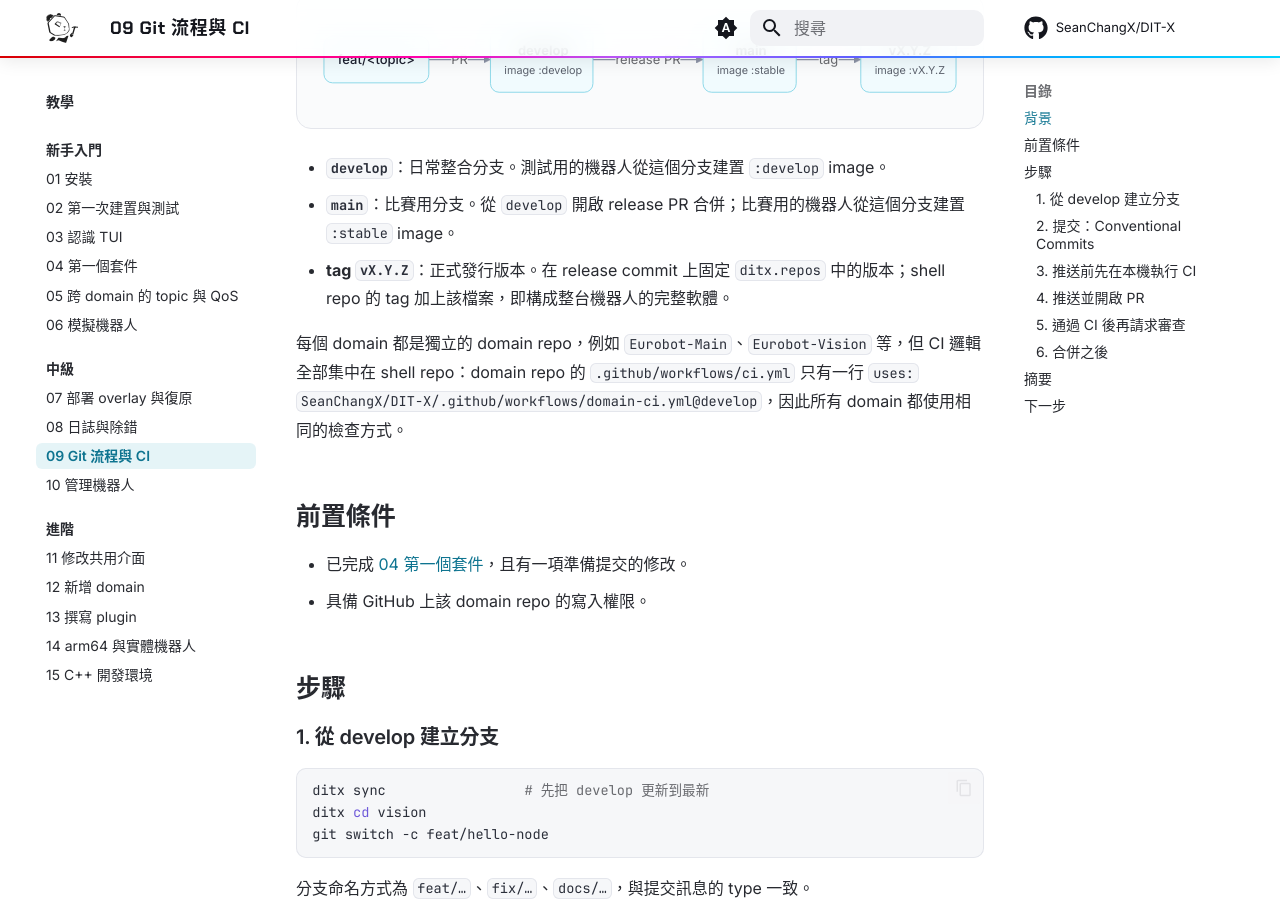
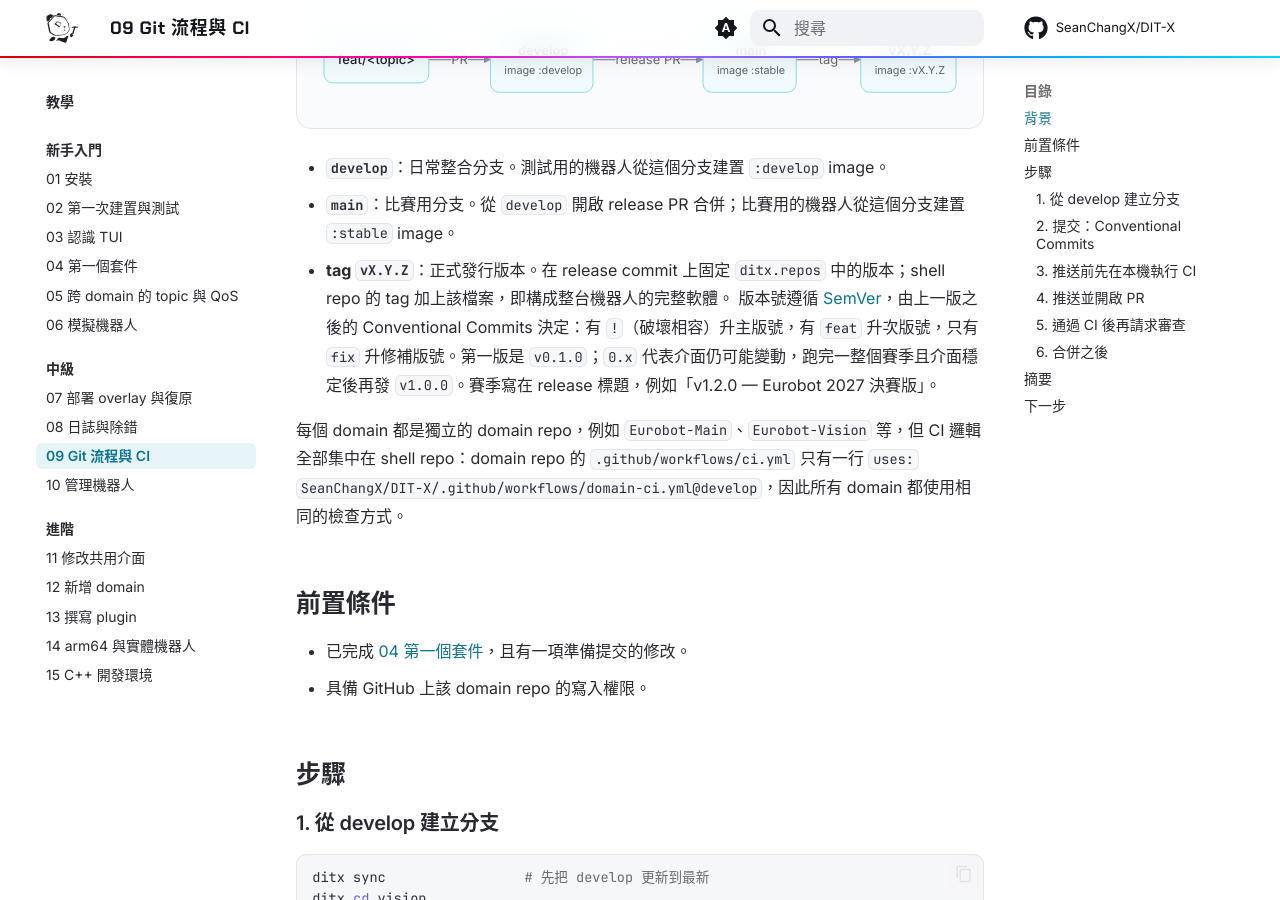
Before and after one commit to DIT-ROBOTICS/DIT-X, an MkDocs documentation site: the page built from docs/tutorials/intermediate/09-git-ci.md, in a window 1280 px wide and 900 px high, scrolled down 461 px. Built offline with MkDocs 1.6.1 and Material for MkDocs 9.7.7, drawn with Linux system fonts in a browser that asks for light colours; comment, search, counter and statistics services are not loaded.

Commit message:
docs: releases are SemVer tags derived from Conventional Commits (#9)
The README gave `v2027.1.0` (CalVer) as the release example, while
tutorial 09, CONTRIBUTING, CHANGELOG, robots.ini and `ditx` all use
`vX.Y.Z`.

Decision: [SemVer](https://semver.org), derived from the Conventional
Commits since the last release (`!` → major, `feat` → minor, `fix` →
patch). First release `v0.1.0`; `v1.0.0` once the interfaces are stable
for a season. The season goes in the release title, e.g. "v1.2.0 —
Eurobot 2027 final".

- README: the release sentence.
- Tutorial 09: the versioning rule under the tag bullet.

```diff
--- a/docs/tutorials/intermediate/09-git-ci.md
+++ b/docs/tutorials/intermediate/09-git-ci.md
@@ -16,6 +16,7 @@ flowchart LR
 - **`develop`**：日常整合分支。測試用的機器人從這個分支建置 `:develop` image。
 - **`main`**：比賽用分支。從 `develop` 開啟 release PR 合併；比賽用的機器人從這個分支建置 `:stable` image。
 - **tag `vX.Y.Z`**：正式發行版本。在 release commit 上固定 `ditx.repos` 中的版本；shell repo 的 tag 加上該檔案，即構成整台機器人的完整軟體。
+  版本號遵循 [SemVer](https://semver.org)，由上一版之後的 Conventional Commits 決定：有 `!`（破壞相容）升主版號，有 `feat` 升次版號，只有 `fix` 升修補版號。第一版是 `v0.1.0`；`0.x` 代表介面仍可能變動，跑完一整個賽季且介面穩定後再發 `v1.0.0`。賽季寫在 release 標題，例如「v1.2.0 — Eurobot 2027 決賽版」。
 
 每個 domain 都是獨立的 domain repo，例如 `Eurobot-Main`、`Eurobot-Vision` 等，但 CI 邏輯全部集中在 shell repo：domain repo 的 `.github/workflows/ci.yml` 只有一行 `uses: SeanChangX/DIT-X/.github/workflows/domain-ci.yml@develop`，因此所有 domain 都使用相同的檢查方式。
 
```
Also changed, not shown: README.md (+4 -2 lines).
